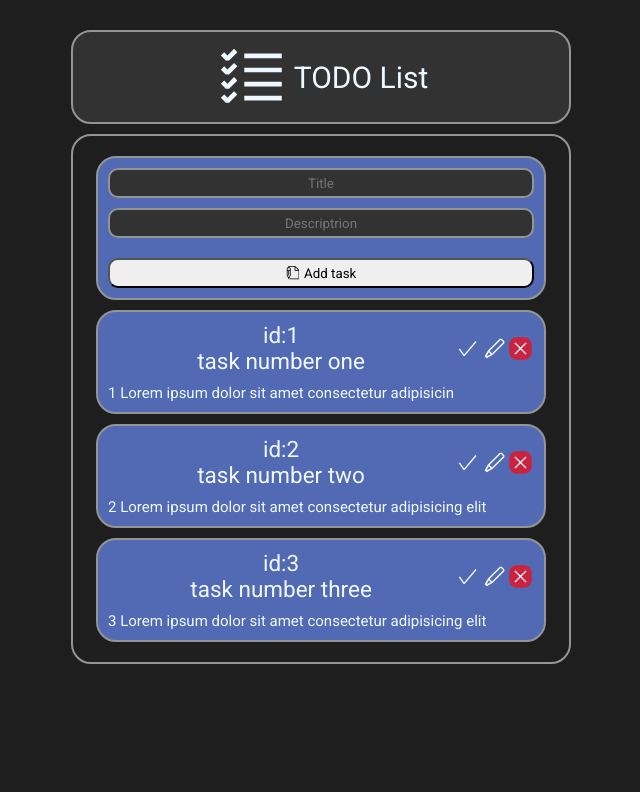
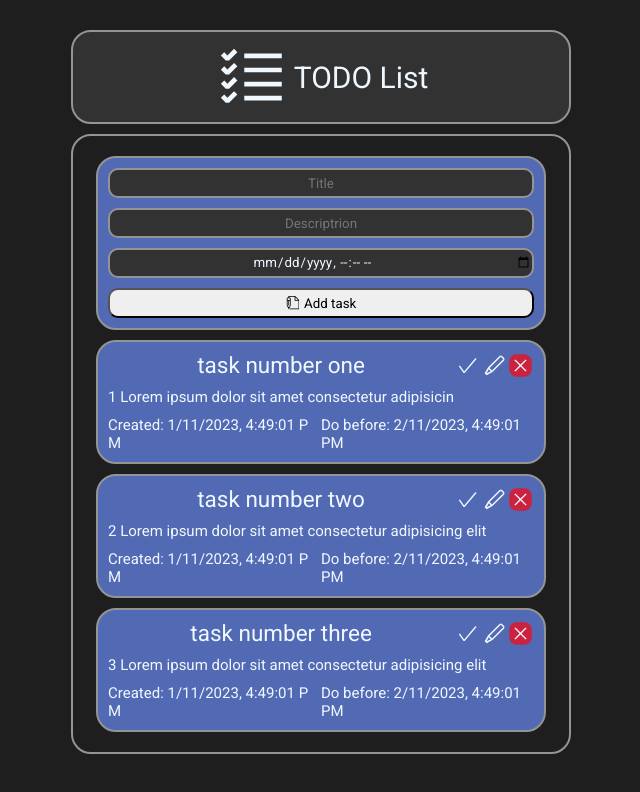
Before and after one commit to Dginix/todolist-app, a React (Create React App) app in the folder todolist-frontend/: page / in a window 1280 px wide. Shown: the top 792 px of the page, without its empty margins (319-959 px from the left). Built offline with nearby package versions, Linux system fonts and the light colour scheme.

Commit message:
feat: Implement creation/expiration date and display it

```diff
--- a/todolist-frontend/src/components/AddTask.js
+++ b/todolist-frontend/src/components/AddTask.js
@@ -7,19 +7,24 @@ const AddTask = ({task, setTask}) => {
 
     const [title, setTitle] = useState('')
     const [description, setDescription] = useState('')
+    const [expirationDate, setExpirationDate] = useState('')
+
     const [newTask, setNewTask] = useState({})
+
     const [errorText, setErrorText] = useState('');
 
     const clickHandler = event => {
         event.preventDefault();
 
-        if(title === '' || description === '') {
+        if(title === '' || description === '' || expirationDate === '') {
             setErrorText("fileds cannot be empty")
         }
         else {
             setTask([...task, newTask])
             event.target.reset();
             setErrorText('')
+            setTitle('')
+            setDescription('')
         }
 
     }
@@ -30,19 +35,21 @@ const AddTask = ({task, setTask}) => {
                 id: uuidv4(),
                 title: title,
                 description: description,
-                creationDate: new Date().toISOString()
+                creationDate: new Date().toLocaleString(),
+                expirationDate: new Date(expirationDate).toLocaleString(),
             })
         } else {
           isMounted.current = true;
         }
-      }, [title, description]);
+      }, [title, description, expirationDate]);
 
     return(
         <div className="addTask">
             <form className="addTaskForm" onSubmit={clickHandler}>
-                <input type='text' placeholder="Title" onChange = { (e)=>setTitle(e.target.value) }/>
-                <input type='text' placeholder="Descriptrion" onChange = { (e)=>setDescription(e.target.value) }/>
-                <span className="errorTextField">{errorText}</span>
+                <input type='text' placeholder="Title" onChange = { (e)=>setTitle(e.target.value) } />
+                <input type='text' placeholder="Descriptrion" onChange = { (e)=>setDescription(e.target.value) } />
+                <input type="datetime-local" onChange = { (e)=>setExpirationDate(e.target.value) } />
+                {errorText !== '' && <span className="errorTextField">{errorText}</span> }
                 <button type="submit">
                     <TfiWrite/>
                     Add task
--- a/todolist-frontend/src/components/Task.js
+++ b/todolist-frontend/src/components/Task.js
@@ -3,9 +3,9 @@ import { VscClose, VscEdit, VscRemove, VscCheck } from "react-icons/vsc";
 
 const Task = ({data, deleteTask, checkTask}) => {
     return (
-        <div className="task">
-            <div className="taskTitle" style={{ textDecoration: data.isDone ? 'line-through' : 'none'}} >
-                id:{data.id}<br/>{data.title}
+        <div className="task" style={{ textDecoration: data.isDone ? 'line-through' : 'none'}} >
+            <div className="taskTitle">
+                {data.title}
             </div>
             <div className="editTaskIconWrapper">
                 <VscEdit className="editTaskIcon" />
@@ -19,8 +19,16 @@ const Task = ({data, deleteTask, checkTask}) => {
                     : <VscCheck className="checkTaskIcon" onClick={() => checkTask(data.id)}/>
                 }
             </div>
-            <div className="taskDescription" style={{ textDecoration: data.isDone ? 'line-through' : 'none'}} >
+            <div className="taskDescription">
                 {data.description}
+            </div>
+            <div className="taskDateTime">
+                <span>
+                    Created: {data.creationDate}
+                </span>
+                <span>
+                    Do before: {data.expirationDate}
+                </span>
             </div>
         </div>
     )
--- a/todolist-frontend/src/components/TaskList.js
+++ b/todolist-frontend/src/components/TaskList.js
@@ -1,32 +1,33 @@
 import { useState } from "react"
 import Task from "./Task"
 import AddTask from "./AddTask"
+import { v4 as uuidv4 } from 'uuid';
 
 const TaskList = () => {
 
     const defaultTaskList = [
         {
-            id: 1,
+            id: uuidv4(),
             title: 'task number one',
             description: '1 Lorem ipsum dolor sit amet consectetur adipisicin',
-            creationDate: new Date('2023-01-11T16:49:01.001'),
-            expirationDate: new Date('2023-02-11T16:49:01.001'),
+            creationDate: new Date('2023-01-11T16:49:01.001').toLocaleString(),
+            expirationDate: new Date('2023-02-11T16:49:01.001').toLocaleString(),
             isDone: false
         },
         {
-            id: 2,
+            id: uuidv4(),
             title: 'task number two',
             description: '2 Lorem ipsum dolor sit amet consectetur adipisicing elit',
-            creationDate: new Date('2023-01-11T16:49:01.001'),
-            expirationDate: new Date('2023-02-11T16:49:01.001'),
+            creationDate: new Date('2023-01-11T16:49:01.001').toLocaleString(),
+            expirationDate: new Date('2023-02-11T16:49:01.001').toLocaleString(),
             isDone: false
         },
         {
-            id: 3,
+            id: uuidv4(),
             title: 'task number three',
             description: '3 Lorem ipsum dolor sit amet consectetur adipisicing elit',
-            creationDate: new Date('2023-01-11T16:49:01.001'),
-            expirationDate: new Date('2023-02-11T16:49:01.001'),
+            creationDate: new Date('2023-01-11T16:49:01.001').toLocaleString(),
+            expirationDate: new Date('2023-02-11T16:49:01.001').toLocaleString(),
             isDone: false
         },
     ]
@@ -42,10 +43,6 @@ const TaskList = () => {
         let newTaskList = [...task]
         let index = newTaskList.findIndex(item => item.id === taskId)
         newTaskList[index].isDone = !newTaskList[index].isDone
-        //TODO add checked task to end of array
-        // let removed = newTaskList.splice(index, 1)[0]
-        // newTaskList.push(removed)
-        // console.log(newTaskList)
         setTask(newTaskList)
     }
 
--- a/todolist-frontend/src/css/index.css
+++ b/todolist-frontend/src/css/index.css
@@ -73,10 +73,11 @@ main {
 
     display: grid;
     grid-template-columns: 13fr 1fr 1fr 1fr;
-    grid-template-rows: auto auto;
+    grid-template-rows: auto auto auto;
     grid-template-areas:
       "title check edit delete"
-      "description description description description";
+      "description description description description"
+      "datetime datetime datetime datetime";
 }
 
 .deleteTaskIconWrapper {
@@ -156,6 +157,19 @@ main {
     opacity: 0.5;
 }
 
+.taskDateTime {
+    margin-top: 10px;
+    grid-area: datetime;
+    text-align: left;
+    display: flex;
+    justify-content: center;
+    font-size: 1em;
+}
+
+.taskDateTime span {
+    width: 50%;
+}
+
 .addTaskForm {
     border: 2px solid #939494;
     border-radius: 20px;
```
